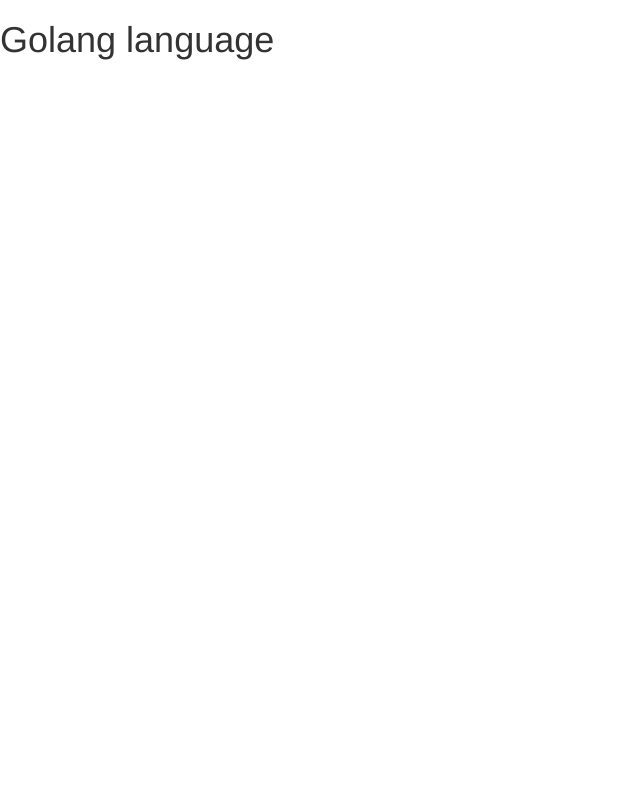
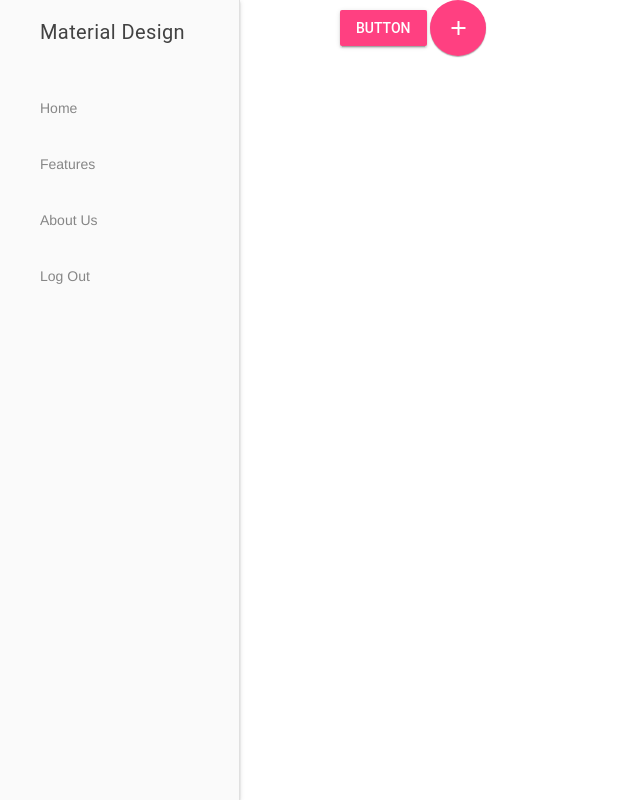
Before and after one commit to ThePhan/StudyGit, a website: page index.html in a window 1280 px wide. Shown: the whole page, without its empty margins (0-640 px from the left). Drawn offline with nearby package versions, Linux system fonts and the light colour scheme.

Commit message:
material study

```diff
--- a/index.html
+++ b/index.html
@@ -1,22 +1,36 @@
-<!DOCTYPE html>
-<html lang="en">
-  <head>
-    <meta charset="utf-8">
-    <meta http-equiv="X-UA-Compatible" content="IE=edge">
+<html>
+
+<head>
+    <title>Material demo</title>
     <meta name="viewport" content="width=device-width, initial-scale=1">
-    <title></title>
+    <link rel="stylesheet" href="node_modules/material-design-lite/material.min.css">
+    <script src="node_modules/material-design-lite/material.min.js"></script>
+    <link rel="stylesheet" href="https://fonts.googleapis.com/icon?family=Material+Icons">
+</head>
 
-    <!-- Bootstrap -->
-    <link rel="stylesheet" href="https://maxcdn.bootstrapcdn.com/bootstrap/3.3.5/css/bootstrap.min.css">
-    <link rel="stylesheet" href="https://maxcdn.bootstrapcdn.com/font-awesome/4.4.0/css/font-awesome.min.css">
+<body>
+    <div class="mdl-layout mdl-js-layout mdl-layout--fixed-drawer">
+        <div class="mdl-layout__drawer">
+            <span class="mdl-layout-title">Material Design</span>
+            <nav class="mdl-navigation">
+                <a class="mdl-navigation__link" href="">Home</a>
+                <a class="mdl-navigation__link" href="">Features</a>
+                <a class="mdl-navigation__link" href="">About Us</a>
+                <a class="mdl-navigation__link" href="">Log Out</a>
+            </nav>
+        </div>
+        <main class="mdl-layout__content">
+            <div class="page-content" style="padding-left:100px;">
+                <button class="mdl-button mdl-js-button mdl-button--raised mdl-js-ripple-effect mdl-button--accent">
+                  Button
+                </button>
+                <!-- Colored FAB button -->
+                <button class="mdl-button mdl-js-button mdl-button--fab mdl-button--colored">
+                  <i class="material-icons">add</i>
+                </button>
+            </div>
+        </main>
+    </div>
+</body>
 
-
-  </head>
-  <body>
-    <h1>Golang language</h1>
-    <!-- jQuery (necessary for Bootstrap's JavaScript plugins) -->
-    <script src="https://ajax.googleapis.com/ajax/libs/jquery/1.11.3/jquery.min.js"></script>
-    <!-- Include all compiled plugins (below), or include individual files as needed -->
-    <script src="https://maxcdn.bootstrapcdn.com/bootstrap/3.3.5/js/bootstrap.min.js"></script>
-  </body>
 </html>
```
Also changed, not shown: package.json (added, +25 -0 lines), about.js (deleted).
